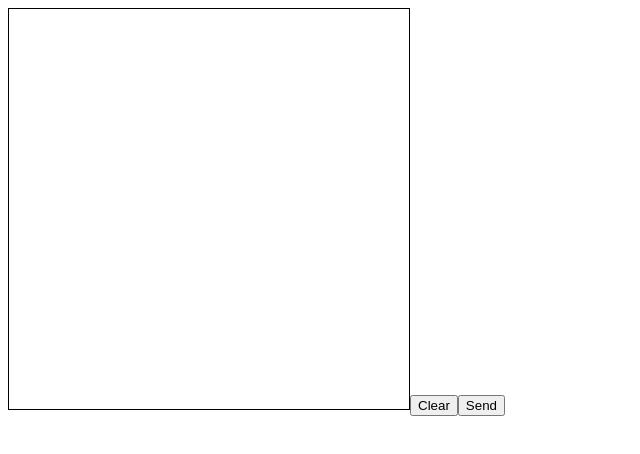
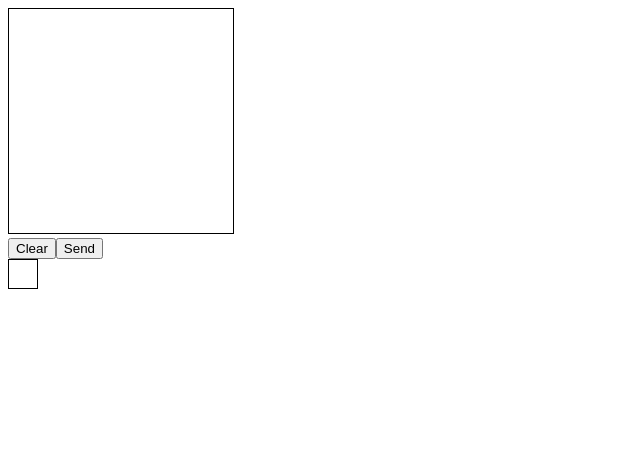
Before and after one commit to juhamyllari/digit-recognizer, a React (Create React App) app in the folder frontend/: page / in a window 1280 px wide. Shown: the top 454 px of the page, without its empty margins (0-640 px from the left). Built offline with nearby package versions, Linux system fonts and the light colour scheme.

Commit message:
use MNIST size canvas

```diff
--- a/frontend/package.json
+++ b/frontend/package.json
@@ -25,5 +25,5 @@
     "not ie <= 11",
     "not op_mini all"
   ],
-  "proxy": "http://0.0.0.0:6543"
+  "proxy": "http://127.0.0.1:5000"
 }
--- a/frontend/src/App.js
+++ b/frontend/src/App.js
@@ -2,27 +2,39 @@ import React, { useState } from 'react';
 import imageService from './services/images'
 
 const App = () => {
-  const width = 400
-  const height = 400
+  const width = 28*8 // MNIST images are of size 28*28
+  const height = 28*8
+  const smallWidth = 28
+  const smallHeight = 28
   const [drawing, setDrawing] = useState(false)
-  const ref = React.createRef()
-  const canvasStyle = {
+  const refLarge = React.createRef()
+  const refSmall = React.createRef()
+  const largeCanvasStyle = {
     border: '1px solid black',
     cursor: 'crosshair'
+  }
+  const smallCanvasStyle = {
+    border: '1px solid black'
   }
   const handleMouseDown = () => {
     setDrawing(true)
   }
   const handleMouseUp = () => {
     setDrawing(false)
+    redrawSmall()
+  }
+  const redrawSmall = () => {
+    const ctx = refSmall.current.getContext('2d')
+    ctx.clearRect(0, 0, smallWidth, smallHeight)
+    ctx.drawImage(refLarge.current, 0, 0, smallWidth, smallHeight)
   }
   const handleMouseMove = (event) => {
     if (drawing) {
-      const xOffset = ref.current.offsetLeft
-      const yOffset = ref.current.offsetTop
+      const xOffset = refLarge.current.offsetLeft
+      const yOffset = refLarge.current.offsetTop
       const x = event.clientX - xOffset
       const y = event.clientY - yOffset
-      const ctx = ref.current.getContext('2d')
+      const ctx = refLarge.current.getContext('2d')
       draw(ctx, x, y)
     }
   }
@@ -33,18 +45,17 @@ const App = () => {
     ctx.fill()
   }
   const handleClear = () => {
-    const ctx = ref.current.getContext('2d')
-    ctx.clearRect(0, 0, width, height)
+    refLarge.current.getContext('2d').clearRect(0, 0, width, height)
+    refSmall.current.getContext('2d').clearRect(0, 0, smallWidth, smallHeight)
   }
   const handleSend = () => {
-    const ctx = ref.current.getContext('2d')
-    const imageData = ctx.getImageData(0, 0, 10, 10)
+    redrawSmall()
+    const ctx = refSmall.current.getContext('2d')
+    const imageData = ctx.getImageData(0, 0, smallWidth, smallHeight)
     const values = Array.prototype.slice.call(imageData.data)
       .filter((el, ind) => ind % 4 === 3)
-    const width = imageData.width
-    const height = imageData.height
     imageService
-      .send(values, width, height)
+      .send(values, smallWidth, smallHeight)
       .then(res => {
         console.log(`got response ${JSON.stringify(res)}`)
       })
@@ -52,15 +63,23 @@ const App = () => {
   return (
     <div>
       <canvas
-        style={canvasStyle}
-        ref={ref}
+        style={largeCanvasStyle}
+        ref={refLarge}
         width={width}
         height={height}
         onMouseDown={handleMouseDown}
         onMouseUp={handleMouseUp}
         onMouseMove={handleMouseMove} />
+      <br />
       <button onClick={handleClear} >Clear</button>
       <button onClick={handleSend} >Send</button>
+      <br />
+      <canvas
+        style={smallCanvasStyle}
+        ref={refSmall}
+        width={28}
+        height={28}
+        />
     </div>
   )
 }
--- a/frontend/src/services/images.js
+++ b/frontend/src/services/images.js
@@ -1,10 +1,10 @@
 import axios from 'axios'
-const url = 'http://localhost:3000/images/img'
+const url = 'http://localhost:3000/api'
 
 const send = (image, width, height) => {
   console.log(`sending image, image is ${image}`)
   return axios
-    .post(url, { image: image, width, height })
+    .post(url, { image, width, height })
     .then(res => res.data)
 }
 
```
Also changed, not shown: 2 other files (tests, documents, lock files or other folders).
